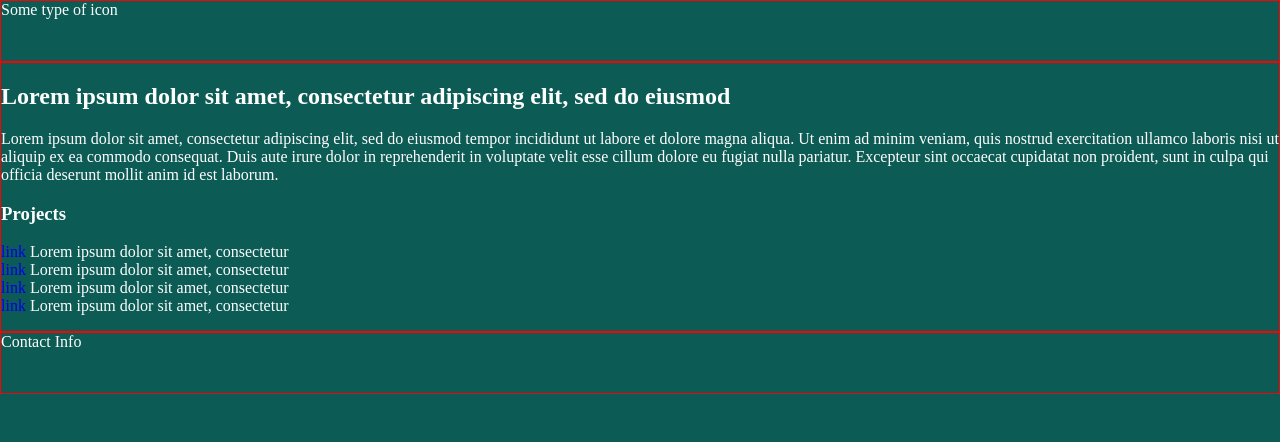
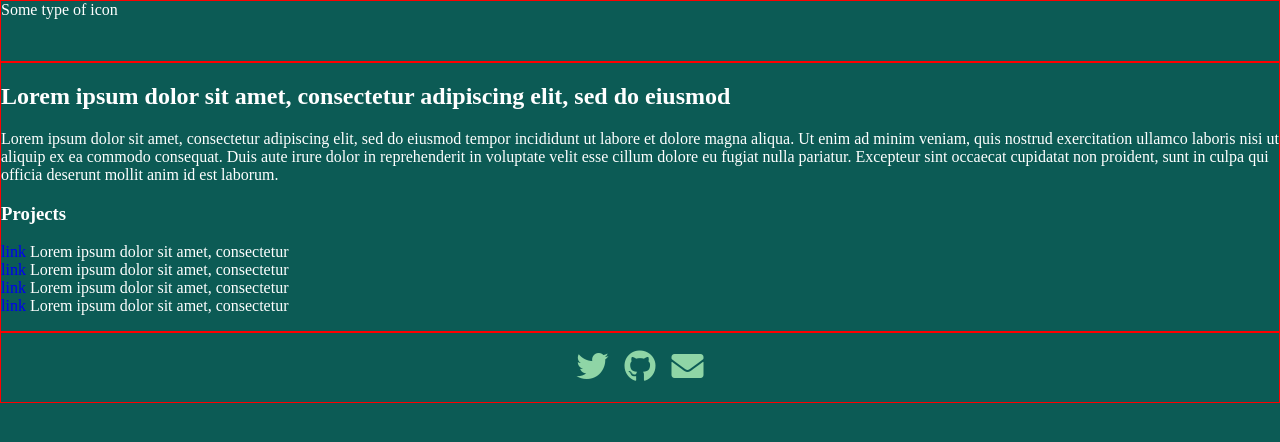
Before and after one commit to SolaOmi/SolaOmi.github.io, a plain HTML site: page index.html in a window 1280 px wide. Drawn offline with Linux system fonts and the light colour scheme.

Commit message:
Add contact info to footer

```diff
--- a/index.css
+++ b/index.css
@@ -12,7 +12,7 @@ body {
   background-color: #0C5B55;
 }
 
-header, footer {
+header {
   height: 60px;
 }
 
@@ -24,7 +24,26 @@ a {
   text-decoration: none;
 }
 
-.projects ul {
+ul {
   list-style-type: none;
   padding: 0;
 }
+
+.contact {
+  display: flex;
+  justify-content: center;
+  align-items: center;
+}
+
+.contact li {
+  font-size: 2rem;
+  margin: 0 8px;
+}
+
+.icon {
+  color: #8FD5A6;
+}
+
+.icon:hover {
+  color: #FFF;
+}
--- a/index.html
+++ b/index.html
@@ -29,13 +29,31 @@
       <section id="projects" class="projects">
         <h3>Projects</h3>
         <ul>
-          <li><a href="#">link</a> Lorem ipsum dolor sit amet, consectetur</li>
-          <li><a href="#">link</a> Lorem ipsum dolor sit amet, consectetur</li>
-          <li><a href="#">link</a> Lorem ipsum dolor sit amet, consectetur</li>
-          <li><a href="#">link</a> Lorem ipsum dolor sit amet, consectetur</li>
+          <li><a target="_blank" href="#">link</a> Lorem ipsum dolor sit amet, consectetur</li>
+          <li><a target="_blank" href="#">link</a> Lorem ipsum dolor sit amet, consectetur</li>
+          <li><a target="_blank" href="#">link</a> Lorem ipsum dolor sit amet, consectetur</li>
+          <li><a target="_blank" href="#">link</a> Lorem ipsum dolor sit amet, consectetur</li>
         </ul>
       </section>
     </main>
-    <footer>Contact Info</footer>
+    <footer>
+      <ul id="contact" class="contact">
+        <li>
+          <a target="_blank" href="https://twitter.com/SoloSolaSoul">
+            <i class="icon fab fa-twitter"></i>
+          </a>
+        </li>
+        <li>
+          <a target="_blank" href="https://github.com/SolaOmi">
+            <i class="icon fab fa-github"></i>
+          </a>
+        </li>
+        <li>
+          <a target="_blank" href="mailto:bisolaomisore@gmail.com">
+            <i class="icon fas fa-envelope"></i>
+          </a>
+        </li>
+      </ul>
+    </footer>
   </body>
 </html>
```
